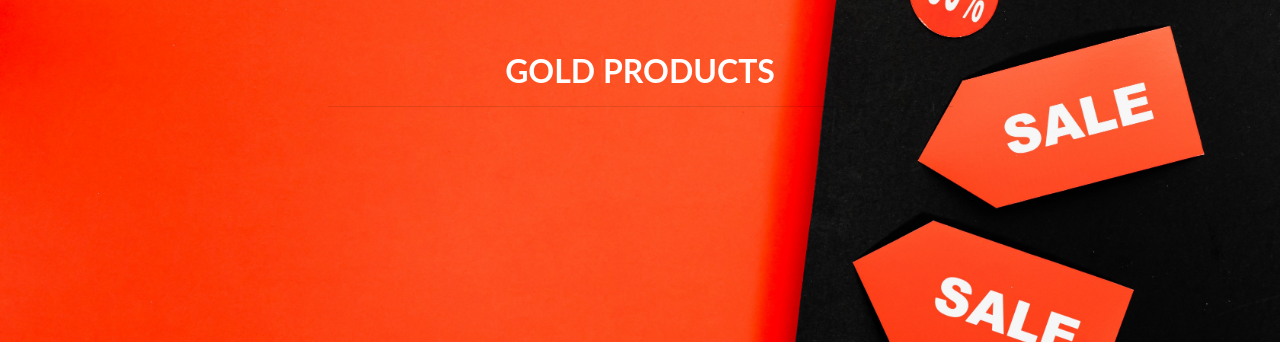
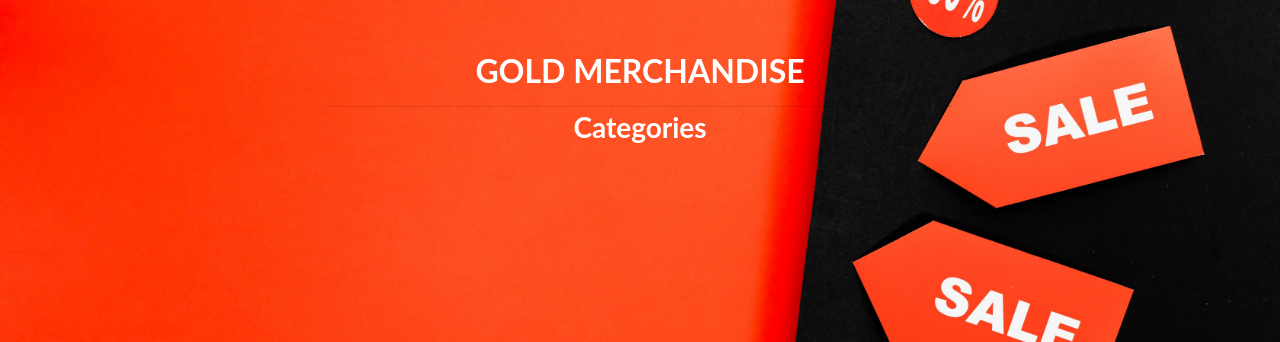
Before and after one commit to GustavFluur/gold_scroll, a Django app: page /articles/ in a window 1280 px wide. Shown: the part 128-470 px from the top of the page. Run offline with Django 3.2, Linux system fonts and the light colour scheme; data that the repository does not hold is empty; some libraries are stand-ins or nearby versions.

Commit message:
Add prepare for categories section on merch page of articles build up

```diff
--- a/articles/templates/articles/articles.html
+++ b/articles/templates/articles/articles.html
@@ -13,10 +13,32 @@
 <div class="container-fluid">
     <div class="row">
         <div class="col text-center mt-3">
-            <h2 class="logo-font font-weight-bold text-white">Gold Products</h2>
+            <h2 class="logo-font font-weight-bold text-white">Gold Merchandise</h2>
             <hr class="w-50 mb-1">
         </div>
     </div>
+    <div class="container-fluid">
+        <div class="row">
+            <div class="col text-center">
+                <h3 class="font-weight-bold text-white text-center">Categories</h3>
+                <div class="col-sm-6 col-md-6 col-lg-4 col-xl-3">
+                    {% for category in categories %}
+                        <div>
+                            <div>
+                                <a href="#">
+                                    <div class="p-6 bg-white rounded-b-xl">
+                                        <h2 class="text-xs">{{ category.name }}</h2>
+                                        <p class="text-white bg-dark">{{ category.articles.count }} merchandises</p>
+                                    </div>
+                                </a>
+                            </div>
+                        </div>
+                    {% endfor %}
+                </div>
+            </div>
+        </div>
+    </div>
+
     <div class="row">
         <div class="product-container col-10 offset-1">
             <div class="row mt-1 mb-2"></div>
@@ -80,6 +102,8 @@
         <i class="far fa-arrow-alt-circle-up mx-auto my-auto" style="color: #ffd500;"></i>
     </a>
 </div>
+
+
 {% endblock %}
 
 {% block articles_js %}
--- a/core/templates/core/index.html
+++ b/core/templates/core/index.html
@@ -17,9 +17,9 @@
                 <h6 class="display-4 p-3 logo-font mb-2 text-center bg-warning">
                     Your new discount market place!
                 </h6>
-                <div class="mt-5">
+                <div class="my-5">
                     <h4>
-                        <a href="{% url 'articles' %}" class="shop-now-button btn btn-lg rounded-1 text-uppercase text-gold">Buy Now</a>
+                        <a href="{% url 'articles' %}" class="shop-now-button btn btn-lg rounded-pill text-uppercase text-gold">Buy Now</a>
                     </h4>
                 </div>
             </div>
```
